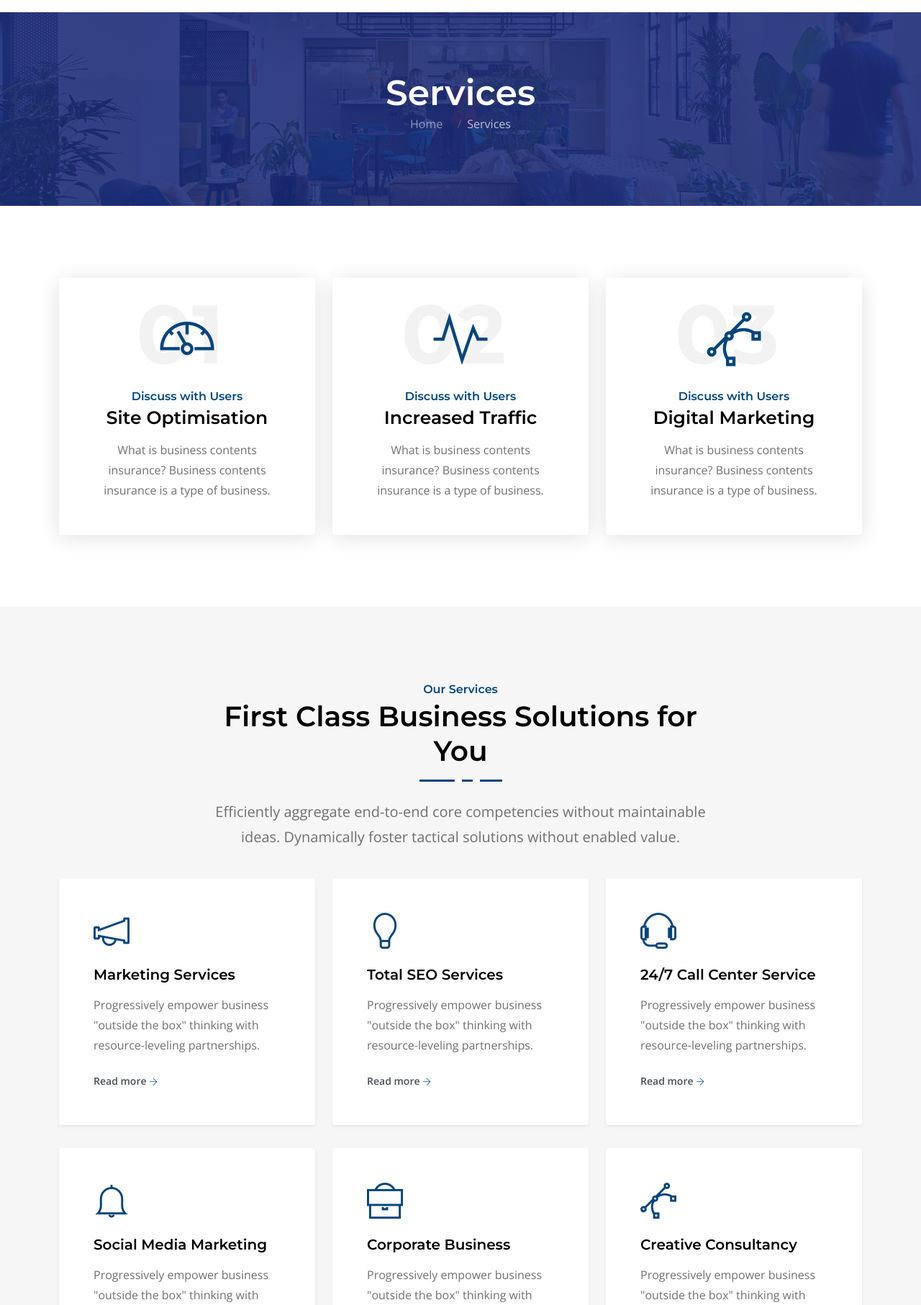
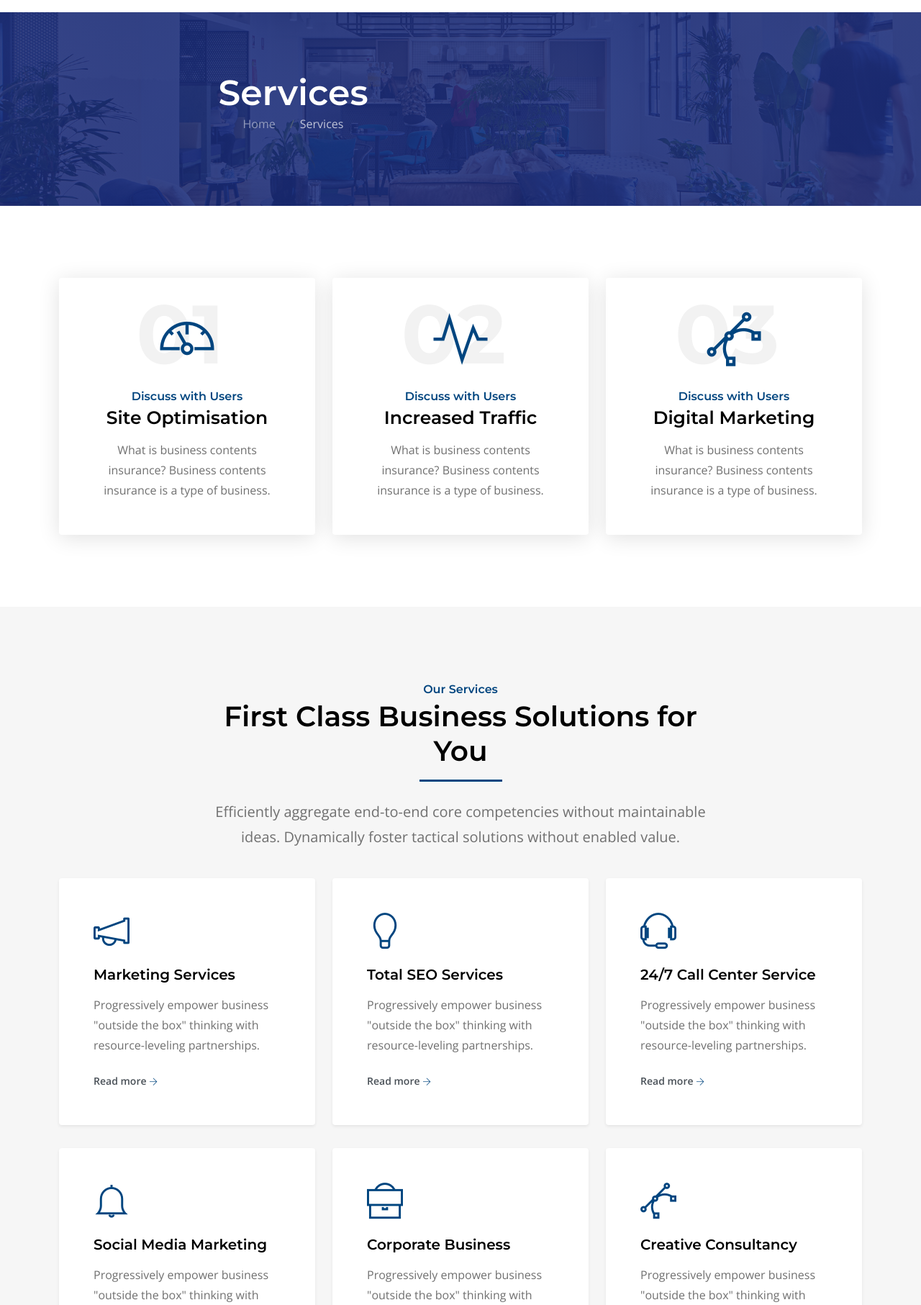
Before and after one commit to tarunwadhwawins/Edifyingvoyagesnew, a PHP site: page /Dits-Website/services in a window 1280 px wide. Shown: the part 115-1928 px from the top of the page at 72% size. Run offline with PHP 8.4, Linux system fonts and the light colour scheme; data comes from the database, SQL or seed files in the repository; style sheets or scripts are compiled from the project's sources.

Commit message:
merge changes

```diff
--- a/assets/css/common.css
+++ b/assets/css/common.css
@@ -310,7 +310,6 @@ b {
   position: absolute;
   content: "";
   width: 35px;
-  height: 3px;
   left: 15px;
   bottom: 0;
   border-left: 10px solid var(--white-color);
--- a/assets/css/header.css
+++ b/assets/css/header.css
@@ -94,6 +94,7 @@
   font-weight: normal;
   display: block;
   color: #424141;
+  font-size: 13px;
   padding: 8px 15px;
   font-family: "Montserrat", sans-serif;
 }
--- a/blog-details.php
+++ b/blog-details.php
@@ -6,7 +6,7 @@
 <div class="main pt-70">
     <!---->
     <section class="about-section ptb-100" style="background: url('assets/images/header-bg-5.jpg')no-repeat center center / cover">
-        <div class="container">
+        <div class="container-xl">
             <div class="row justify-content-center">
                 <div class="col-md-8 col-lg-7">
                     <div class="page-header-content text-center pt-sm-5 pt-md-5 pt-lg-0">
@@ -24,7 +24,7 @@
     </section>
     <!---->
     <section class="module ptb-100">
-        <div class="container">
+        <div class="container-xl">
             <div class="row">
             <div class="col-lg-8 col-md-8">
                     <!-- Post-->
--- a/blog.php
+++ b/blog.php
@@ -6,7 +6,7 @@
 <div class="main pt-70">
     <!---->
     <section class="about-section ptb-100" style="background: url('assets/images/header-bg-5.jpg')no-repeat center center / cover">
-        <div class="container">
+        <div class="container-xl">
             <div class="row justify-content-center">
                 <div class="col-md-8 col-lg-7">
                     <div class="page-header-content text-center pt-sm-5 pt-md-5 pt-lg-0">
@@ -24,7 +24,7 @@
     </section>
     <!---->
     <section class="our-blog-section ptb-100 gray-light-bg">
-        <div class="container">
+        <div class="container-xl">
             <div class="row">
                 <div class="col-md-8">
                     <div class="section-heading mb-5">
--- a/common/footer.php
+++ b/common/footer.php
@@ -1,6 +1,6 @@
      <footer class="footer-section">
         <div class="footer-top gradient-bg">
-            <div class="container">
+            <div class="container-xl">
                 <div class="row">
                     <div class="col-sm-12 col-md-12 col-lg-9">
                         <div class="row footer-top-wrap">
@@ -100,7 +100,7 @@
             </div>
         </div>
         <div class="footer-bottom gray-light-bg py-2">
-            <div class="container">
+            <div class="container-xl">
                 <div class="row align-items-center justify-content-between">
                     <div class="col-md-5 col-lg-5">
                         <p class="copyright-text pb-0 mb-0">Copyrights © 2020. All
--- a/common/header.php
+++ b/common/header.php
@@ -1,7 +1,7 @@
   <header class="header">
     <!--topbar start-->
     <div id="header-top-bar" class="primary-bg py-2">
-        <div class="container">
+        <div class="container-xl">
             <div class="row justify-content-between align-items-center">
                 <div class="col-md-7 col-lg-7 d-none d-md-block d-lg-block">
                     <div class="topbar-text text-white">
@@ -35,7 +35,7 @@
     <!--topbar end-->
     <!--start navbar-->
     <nav class="navbar navbar-expand-lg fixed-top white-bg">
-        <div class="container">
+        <div class="container-xl">
             <a class="navbar-brand" href="index">
                 <img src="assets/images/logo.svg" alt="logo" class="img-fluid"/>
             </a>
--- a/contact-us.php
+++ b/contact-us.php
@@ -6,7 +6,7 @@
 <div class="main pt-70">
     <!---->
     <section class="about-section ptb-100" style="background: url('assets/images/header-bg-5.jpg')no-repeat center center / cover">
-        <div class="container">
+        <div class="container-xl">
             <div class="row justify-content-center">
                 <div class="col-md-8 col-lg-7">
                     <div class="page-header-content text-center pt-sm-5 pt-md-5 pt-lg-0">
@@ -24,7 +24,7 @@
     </section>
     <!---->
     <section class="contact-us-promo pt-100">
-        <div class="container">
+        <div class="container-xl">
             <div class="row">
                 <div class="col-lg-3 col-md-6 col-sm-6">
                     <div class="card single-promo-card single-promo-hover text-center shadow-sm">
@@ -75,7 +75,7 @@
         </div>
     </section>
     <section class="contact-us-section ptb-100">
-        <div class="container contact">
+        <div class="container-xl contact">
             <div class="col-12 pb-3 message-box d-none">
                 <div class="alert alert-danger"></div>
             </div>
--- a/scss/common.scss
+++ b/scss/common.scss
@@ -269,11 +269,11 @@ b {
         position: absolute;
         content: "";
         width: 35px;
-        height: 3px;
+        // height: 3px;
         left: 15px;
         bottom: 0;
         border-left: 10px solid var(--white-color);
-       border-right: 10px solid var(--white-color);
+        border-right: 10px solid var(--white-color);
        -webkit-animation: animborder 2s linear infinite;
         animation: animborder 2s linear infinite;
     }
--- a/scss/header.scss
+++ b/scss/header.scss
@@ -96,6 +96,7 @@
                             font-weight: normal;
                             display: block;
                             color: #424141;
+                            font-size:13px;
                             padding: 8px 15px;
                             font-family: "Montserrat", sans-serif;
                             &:hover {
--- a/services-details.php
+++ b/services-details.php
@@ -6,7 +6,7 @@
 <div class="main pt-70">
     <!---->
     <section class="about-section ptb-100" style="background: url('assets/images/header-bg-5.jpg')no-repeat center center / cover">
-        <div class="container">
+        <div class="container-xl">
             <div class="row justify-content-center">
                 <div class="col-md-8 col-lg-7">
                     <div class="page-header-content text-center pt-sm-5 pt-md-5 pt-lg-0">
@@ -24,7 +24,7 @@
     </section>
     <!---->
     <section class="service-details-section ptb-100">
-        <div class="container">
+        <div class="container-xl">
             <div class="row">
                 <div class="col-lg-8 col-md-8">
                     <div class="service-details-wrap">
--- a/services.php
+++ b/services.php
@@ -6,8 +6,8 @@
 <div class="main pt-70">
     <!---->
     <section class="about-section ptb-100" style="background: url('assets/images/header-bg-5.jpg')no-repeat center center / cover">
-        <div class="container">
-            <div class="row justify-content-center">
+        <div class="container-xl">
+            <div class="row-xl justify-content-center">
                 <div class="col-md-8 col-lg-7">
                     <div class="page-header-content text-center pt-sm-5 pt-md-5 pt-lg-0">
                         <h1 class="color-white mb-0">Services</h1>
@@ -24,7 +24,7 @@
     </section>
     <!---->
     <section class="promo-section ptb-100">
-        <div class="container">
+        <div class="container-xl">
             <div class="row justify-content-center">
                 <div class="col-md-6 col-lg-4">
                     <div class="promo-single-wrap p-5 text-center custom-shadow rounded">
@@ -73,7 +73,7 @@
     </section>
     <!---->
     <section class="services-section ptb-100 gray-light-bg">
-        <div class="container">
+        <div class="container-xl">
             <div class="row justify-content-center">
                 <div class="col-md-8">
                     <div class="section-heading text-center mb-4">
@@ -145,7 +145,7 @@
     </section>
     <!---->
     <section class="call-to-action ptb-100">
-        <div class="container">
+        <div class="container-xl">
             <div class="row">
                 <div class="col-md-3 col-sm-6">
                     <div class="circle-box">
@@ -188,7 +188,7 @@
     </section>
     <!---->
     <section class="contact-us-section ptb-100  gray-light-bg">
-        <div class="container contact">
+        <div class="container-xl contact">
             <div class="col-12 pb-3 message-box d-none">
                 <div class="alert alert-danger"></div>
             </div>
```
Also changed, not shown: index.php (+20 -20 lines).
